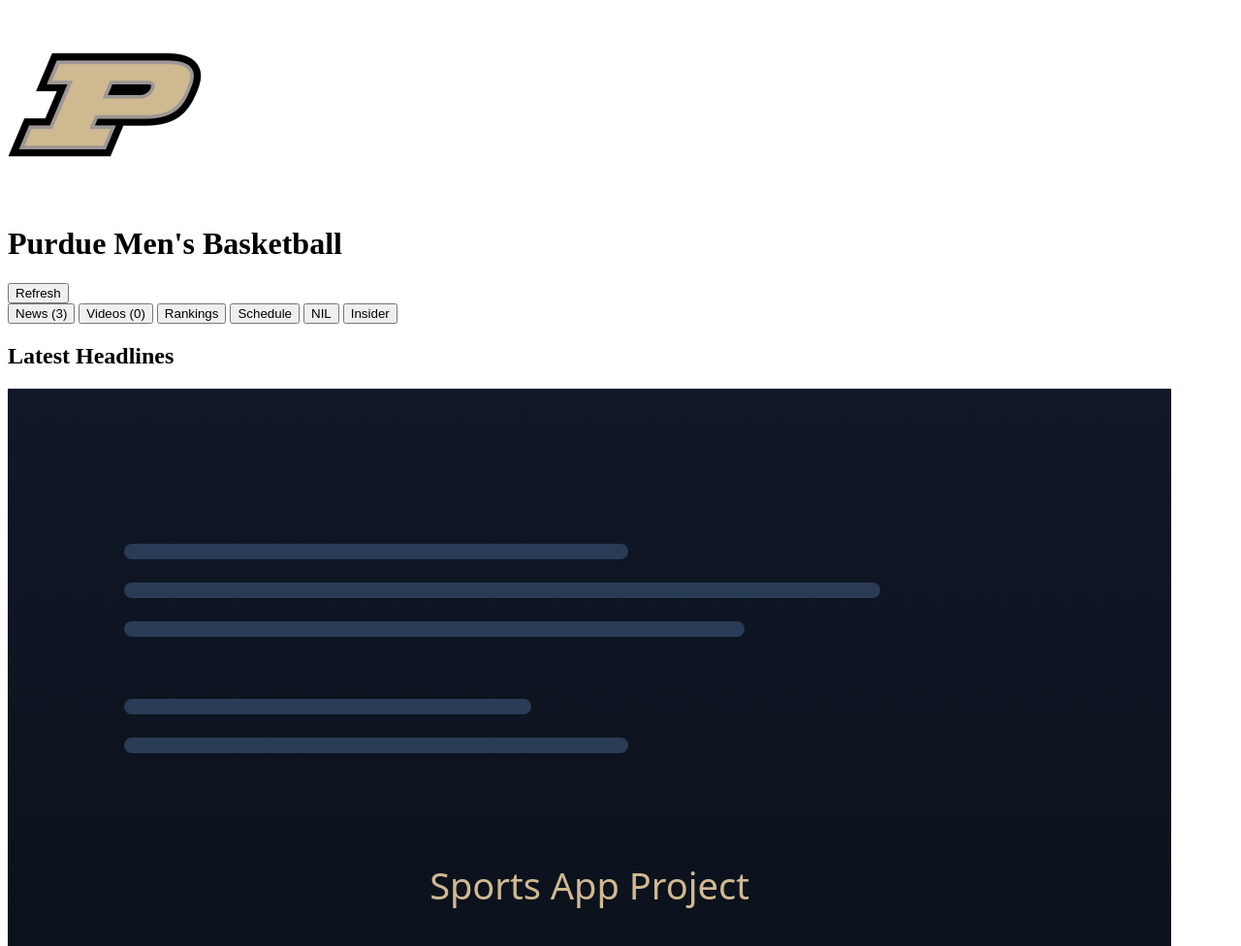
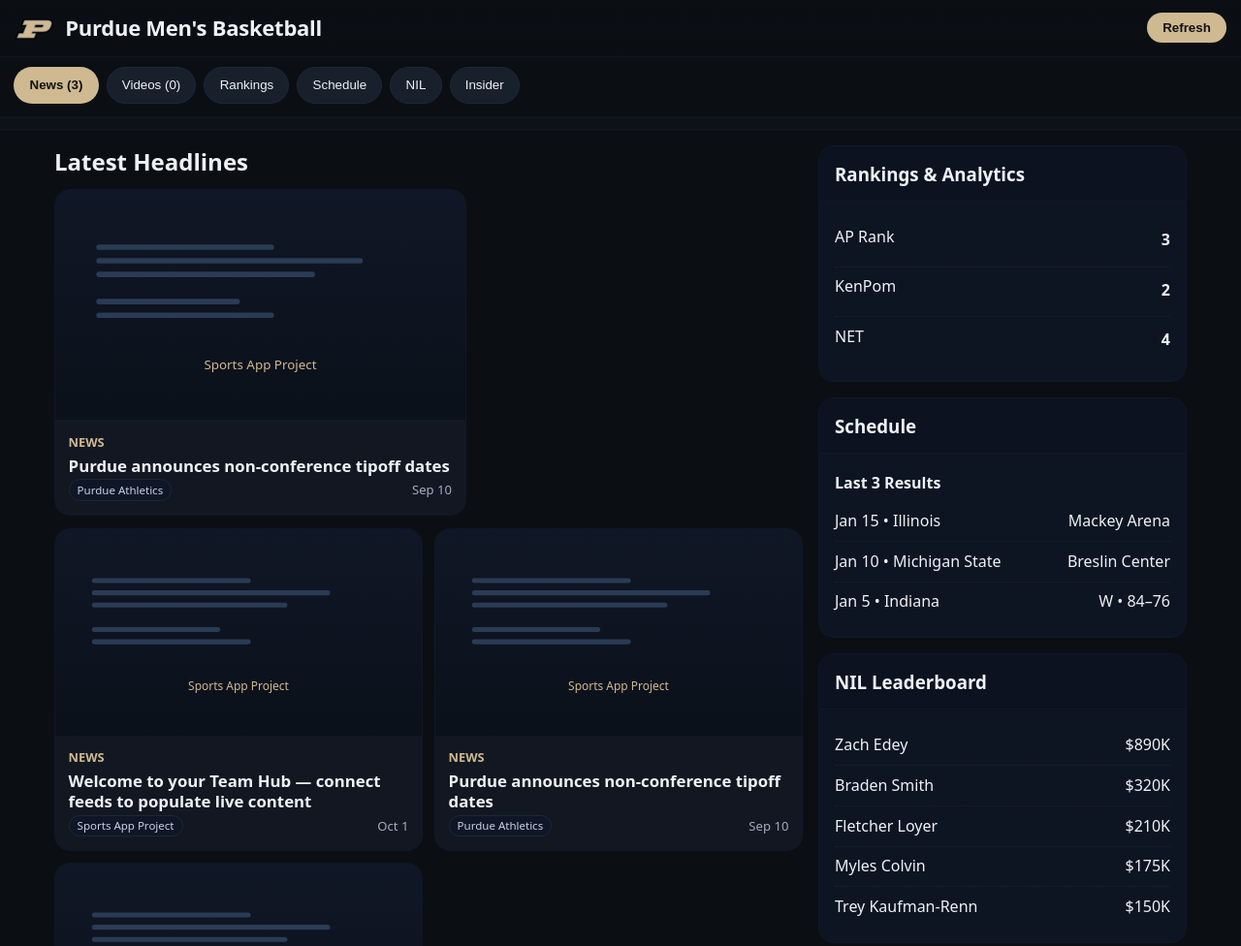
Before and after one commit to jasonab74-ctrl/sports-app-project, a plain HTML site: page index.html in a window 1280 px wide. Shown: the top 976 px of the page at 97% size. Drawn offline with Linux system fonts and the light colour scheme.

Commit message:
Update pro.css

```diff
--- a/static/css/pro.css
+++ b/static/css/pro.css
@@ -1,4 +1,87 @@
-/* ... keep all your existing styles ... */
+:root{
+  --bg:#0b0f14;
+  --card:#121722;
+  --text:#eef2f7;
+  --muted:#a2adc2;
+  --accent:#cfb991;
+  --accent-2:#1c1f26;
+  --chip:#18202c;
+  --border:#101827;
+}
+
+*{box-sizing:border-box}
+html,body{height:100%}
+body{
+  margin:0;
+  background:var(--bg);
+  color:var(--text);
+  font:16px/1.45 system-ui,-apple-system,Segoe UI,Roboto,Helvetica,Arial,"Apple Color Emoji","Segoe UI Emoji";
+}
+
+/* Header */
+.app-header{
+  position:sticky;
+  top:0;
+  z-index:40;
+  display:flex;
+  align-items:center;
+  gap:.75rem;
+  padding:calc(.55rem + env(safe-area-inset-top,0px)) .95rem .55rem;
+  background:linear-gradient(180deg,#0b0f14 0%,#0b0f14e6 60%,transparent 100%);
+  border-bottom:1px solid #0e1420
+}
+.pill-btn{
+  padding:.55rem 1rem;
+  border-radius:999px;
+  background:var(--accent);
+  color:#111;
+  border:0;
+  font-weight:700;
+  cursor:pointer;
+  line-height:1;
+}
+@media (max-width:360px){
+  .pill-btn{ padding:.45rem .75rem; font-size:.95rem; }
+}
+
+/* Logo */
+.team-logo{
+  width:40px;height:40px;object-fit:contain;border-radius:0;background:none;padding:0;flex:0 0 auto;transform: translateY(1px);
+}
+#site-title{
+  font-size: clamp(18px, 3.8vw, 22px);
+  font-weight:800;
+  letter-spacing:-0.25px;
+  margin:0;
+  flex:1 1 auto;
+  white-space:nowrap;
+  overflow:hidden;
+  text-overflow:ellipsis
+}
+
+/* Tabs — 2 rows mobile, 1 row desktop */
+.tabs{
+  padding:.65rem .9rem .9rem;
+  border-bottom:1px solid #101624;
+  display:grid;
+  grid-template-columns:repeat(3, minmax(0, 1fr));
+  gap:.6rem .6rem;
+}
+.chip{
+  border:1px solid #1d2738;
+  background:var(--chip);
+  color:var(--text);
+  padding:.7rem .95rem;
+  border-radius:999px;
+  cursor:pointer;
+  width:100%;
+  text-align:center;
+  line-height:1;
+  transition:background .15s ease, border-color .15s ease, color .15s ease;
+}
+.chip.active{ background:var(--accent); color:#111; border-color:transparent; font-weight:700 }
+.chip:focus-visible{ outline:2px solid var(--accent); outline-offset:2px; }
+@media(min-width:720px){ .tabs{ display:flex; flex-wrap:nowrap; gap:.5rem; } .chip{ width:auto; } }
 
 /* Search box */
 .search-box{
@@ -14,5 +97,76 @@
 }
 .search-box:focus{outline:2px solid var(--accent);}
 
-/* Hero video tweak */
+/* Ticker */
+.ticker{position:relative;overflow:hidden;border-bottom:1px solid #101624;background:#0c111a}
+.ticker.hidden{display:none}
+.ticker__track{display:flex;gap:1.4rem;white-space:nowrap;will-change:transform;padding:.35rem .75rem;opacity:.8}
+.ticker a{color:var(--muted);text-decoration:none}
+@keyframes marquee{from{transform:translateX(0)} to{transform:translateX(-50%)}}
+
+/* Layout */
+#content{ padding:1rem; display:grid; gap:1rem; grid-template-columns:1fr; max-width:1200px; margin:0 auto }
+@media(min-width:980px){#content{grid-template-columns:minmax(0,1fr) 380px}}
+h2{margin:0 0 .6rem 0}
+.tab{display:none}
+.tab.visible{display:block}
+
+/* Grids */
+.grid{display:grid;gap:12px;grid-template-columns:1fr}
+@media(min-width:640px){.grid{grid-template-columns:1fr 1fr}}
+
+/* Cards */
+a.card{color:inherit;text-decoration:none}
+.card{
+  background:var(--card);
+  border:1px solid var(--border);
+  border-radius:16px;
+  overflow:hidden;
+  display:flex;
+  flex-direction:column;
+  min-height:100%;
+  transition:transform .18s ease,box-shadow .18s ease
+}
+.card:hover{transform:translateY(-2px);box-shadow:0 6px 22px rgba(0,0,0,.25)}
+.card__thumb{position:relative;aspect-ratio:16/9;background:#0b111a}
+.card__thumb img{position:absolute;inset:0;width:100%;height:100%;object-fit:cover}
+.card__thumb.placeholder::after{content:"";position:absolute;inset:0;background:repeating-linear-gradient(135deg,#0f1726 0 12px,#152234 12px 24px);opacity:.9}
+.card__body{padding:.85rem}
+.card__kicker{color:var(--accent);font-size:.8rem;font-weight:700;text-transform:uppercase}
+.card__title{margin:.25rem 0;font-size:1.05rem;line-height:1.25;font-weight:750;max-width:60ch}
+
+/* Source / Duration badges */
+.card__meta{display:flex;justify-content:space-between;align-items:center;gap:.5rem;color:var(--muted);font-size:.82rem}
+.badge{font-size:.72rem;line-height:1;padding:.28rem .5rem;border:1px solid #1d2738;border-radius:999px;background:#0f1626;color:#c7d1e8;white-space:nowrap}
+
+/* Carousel */
+.carousel{display:flex;gap:.75rem;overflow:auto;scroll-snap-type:x mandatory;padding-bottom:.25rem;margin-bottom:.6rem}
+.carousel .card{min-width:86%;scroll-snap-align:start}
+@media(min-width:980px){.carousel .card{min-width:55%}}
+
+/* VIDEO hero cards */
 .grid.video .card.hero .card__title{font-size:1.2rem}
+@media(min-width:640px){ .grid.video{grid-template-columns:1.4fr 1.4fr} .grid.video .card{min-height:100%} }
+
+/* Widgets */
+.sidebar{display:grid;gap:1rem}
+.widget{background:#0e1522;border:1px solid var(--border);border-radius:16px;overflow:hidden}
+.widget h3{margin:0;padding:.9rem 1rem;background:#0c1220;border-bottom:1px solid var(--border)}
+.widget-body{padding:1rem}
+.widget-body strong{display:block;margin:.2rem 0 .4rem 0}
+.list{list-style:none;margin:0;padding:0}
+.list li{display:flex;justify-content:space-between;gap:.75rem;padding:.55rem 0;border-bottom:1px dotted #172035}
+.list li:last-child{border-bottom:0}
+
+/* Skeletons */
+.skel{background:linear-gradient(90deg,#0f1726 25%,#132036 37%,#0f1726 63%);background-size:400% 100%;animation:shimmer 1.2s infinite;border-radius:10px}
+@keyframes shimmer{0%{background-position:100% 0}100%{background-position:0 0}}
+.skel.card{height:220px;border-radius:16px}
+.empty{color:var(--muted);font-size:.95rem;padding:1rem}
+
+/* Load more */
+.load-more{display:inline-block;margin:.25rem 0 1rem;padding:.6rem 1rem;border-radius:999px;background:#0f1626;color:var(--text);border:1px solid #1d2738;cursor:pointer}
+.load-more:hover{background:#121b2d}
+
+/* Footer */
+.app-footer{padding:2rem 1rem;text-align:center;color:var(--muted)}
```
